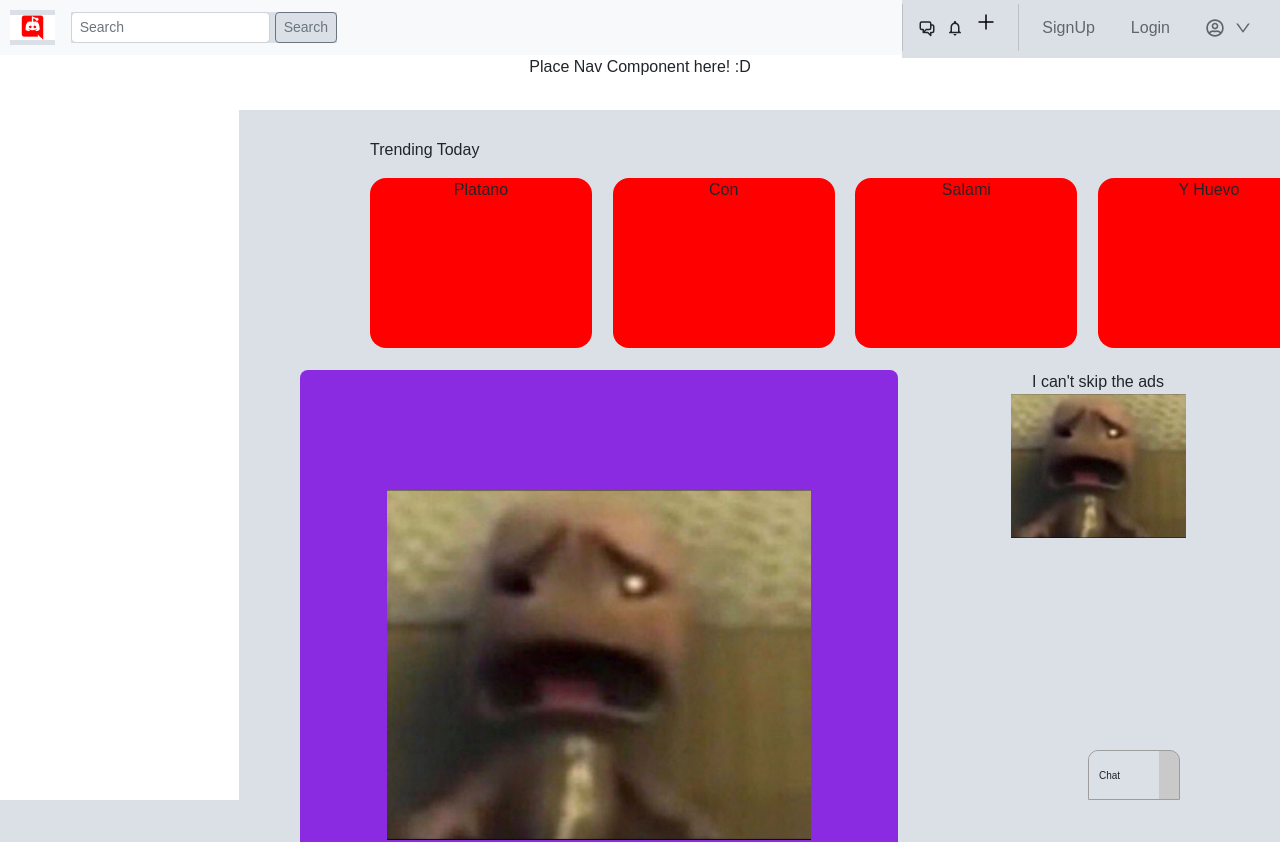
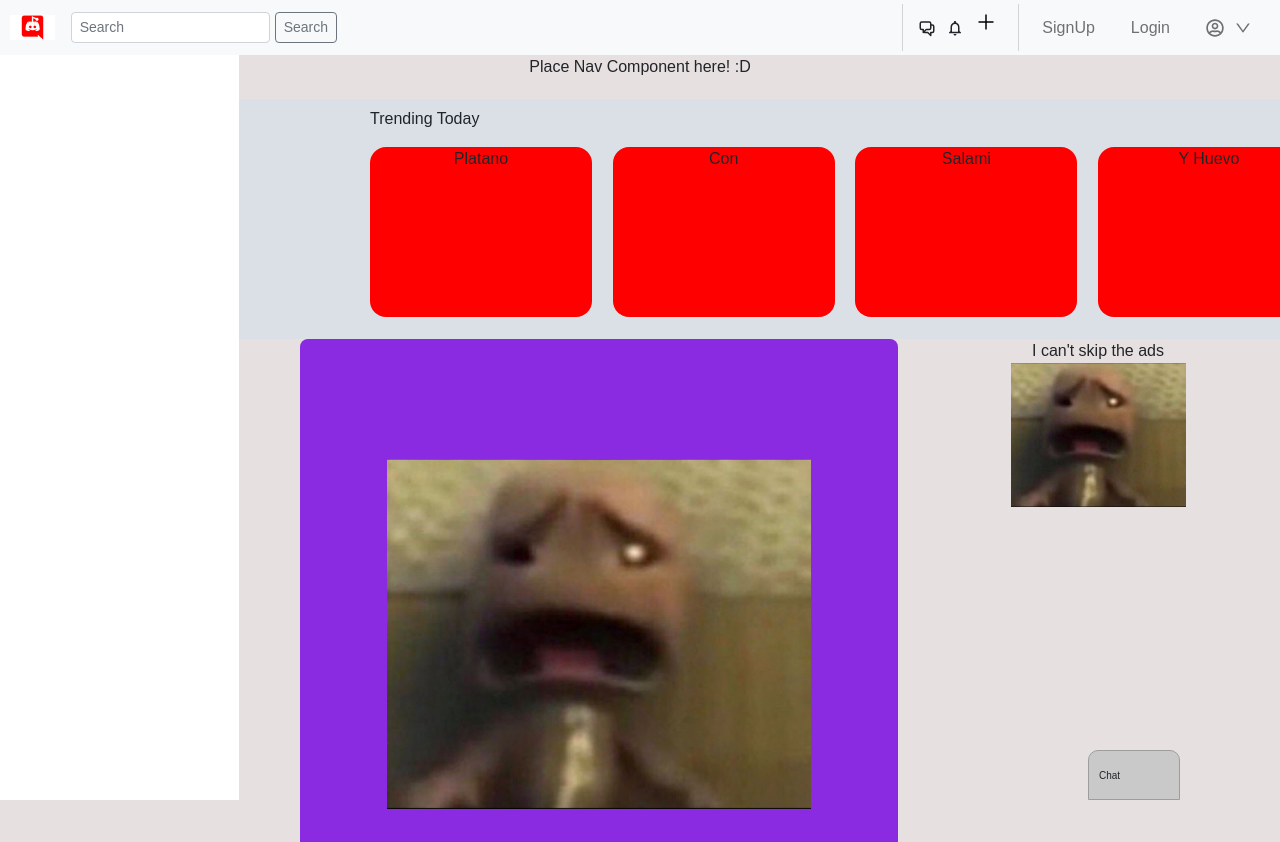
Before and after one commit to SEI-Buffleheads/Breddit-The-Better-Reddit, a React (Create React App) app: page / in a window 1280 px wide. Shown: the top 842 px of the page. Built offline with nearby package versions, Linux system fonts and the light colour scheme.

Commit message:
Nav will go in app not home and removed all selector

```diff
--- a/src/pages/Home/Home.css
+++ b/src/pages/Home/Home.css
@@ -1,15 +1,6 @@
-* {
-  background-color: #dae0e6;
-}
-
 .home-container {
   height: 100vh;
   width: 100vw;
-}
-
-.nav-component {
-  background-color: white;
-  height: 55px;
 }
 
 .trending-container {
```
